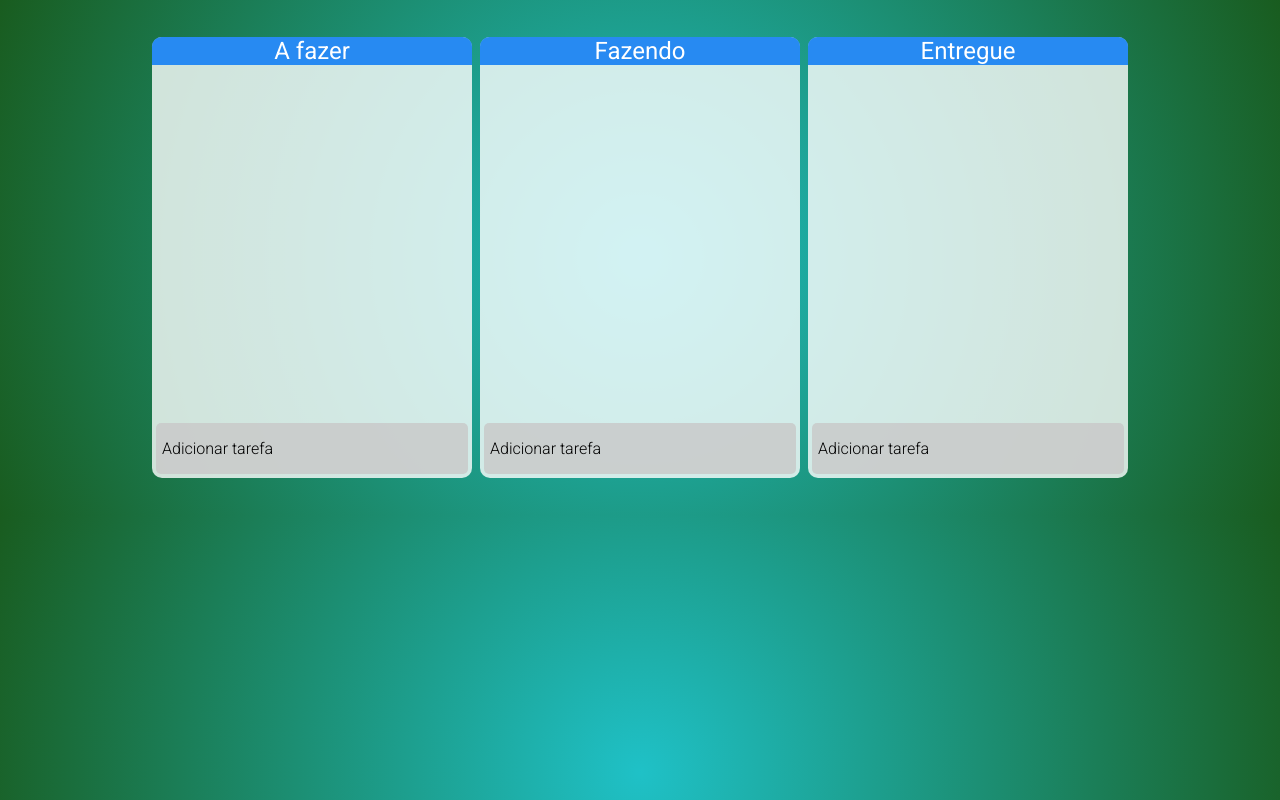
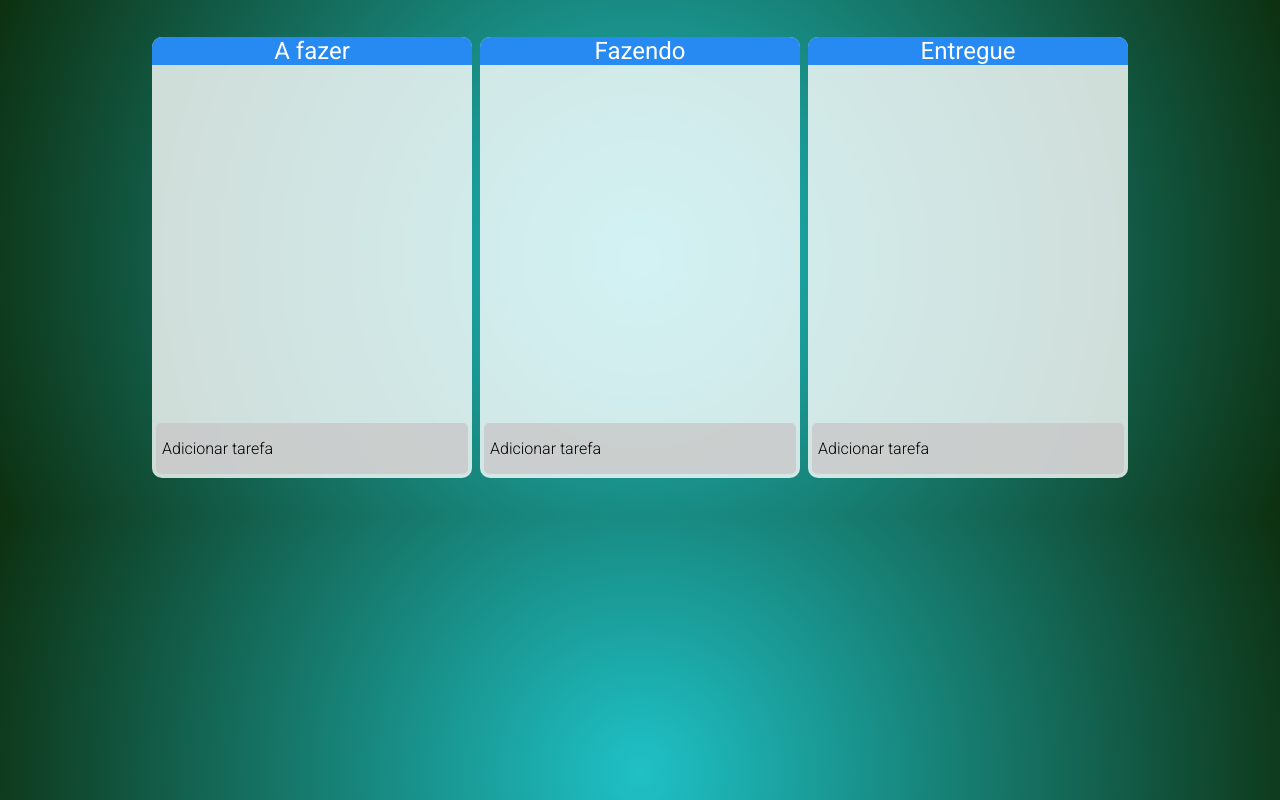
Before and after one commit to FellipeLyra/HTML-, a plain HTML site: page Agenda.html in a window 1280 px wide. Drawn offline with Linux system fonts and the light colour scheme.

Commit message:
Update Agenda.html

```diff
--- a/Agenda.html
+++ b/Agenda.html
@@ -14,7 +14,7 @@
         background: radial-gradient(
           circle,
           rgb(31, 193, 199) 0%,
-          rgb(25, 92, 31) 100%
+          rgb(13, 48, 16) 100%
         );
 
         display: flex;
@@ -36,7 +36,7 @@
         text-align: center;
         font-size: 24px;
         font-weight: 500;
-        border-radius: 9.3px 9.3px 0px 0px;
+        border-radius: 10px 10px 0px 0px;
       }
       .add-card {
         background-color: rgba(200, 200, 200, 0.8);
```
